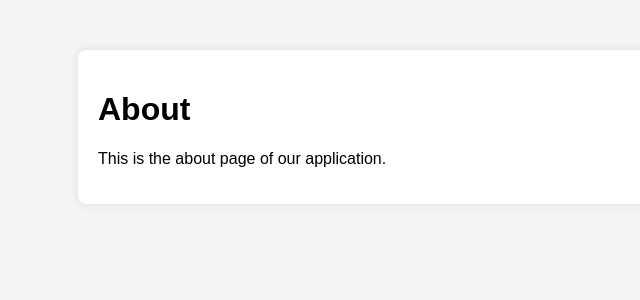
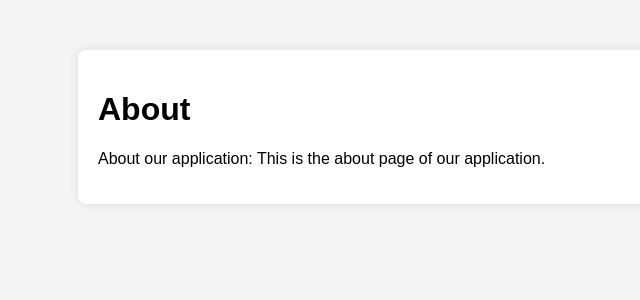
Before and after one commit to chizchig/e_project, a Flask app: page /about in a window 1280 px wide. Shown: the top 300 px of the page, without its empty margins (142-782 px from the left). Run offline with Flask 3, Linux system fonts and the light colour scheme.

Commit message:
rainy commit

```diff
--- a/templates/about.html
+++ b/templates/about.html
@@ -1,5 +1,5 @@
 {% extends "base.html" %}
 {% block content %}
 <h1>About</h1>
-<p>This is the about page of our application.</p>
+<p>About our application: This is the about page of our application.</p>
 {% endblock %}
```
Also changed, not shown: tests/test_app.py (+1 -0 lines).
